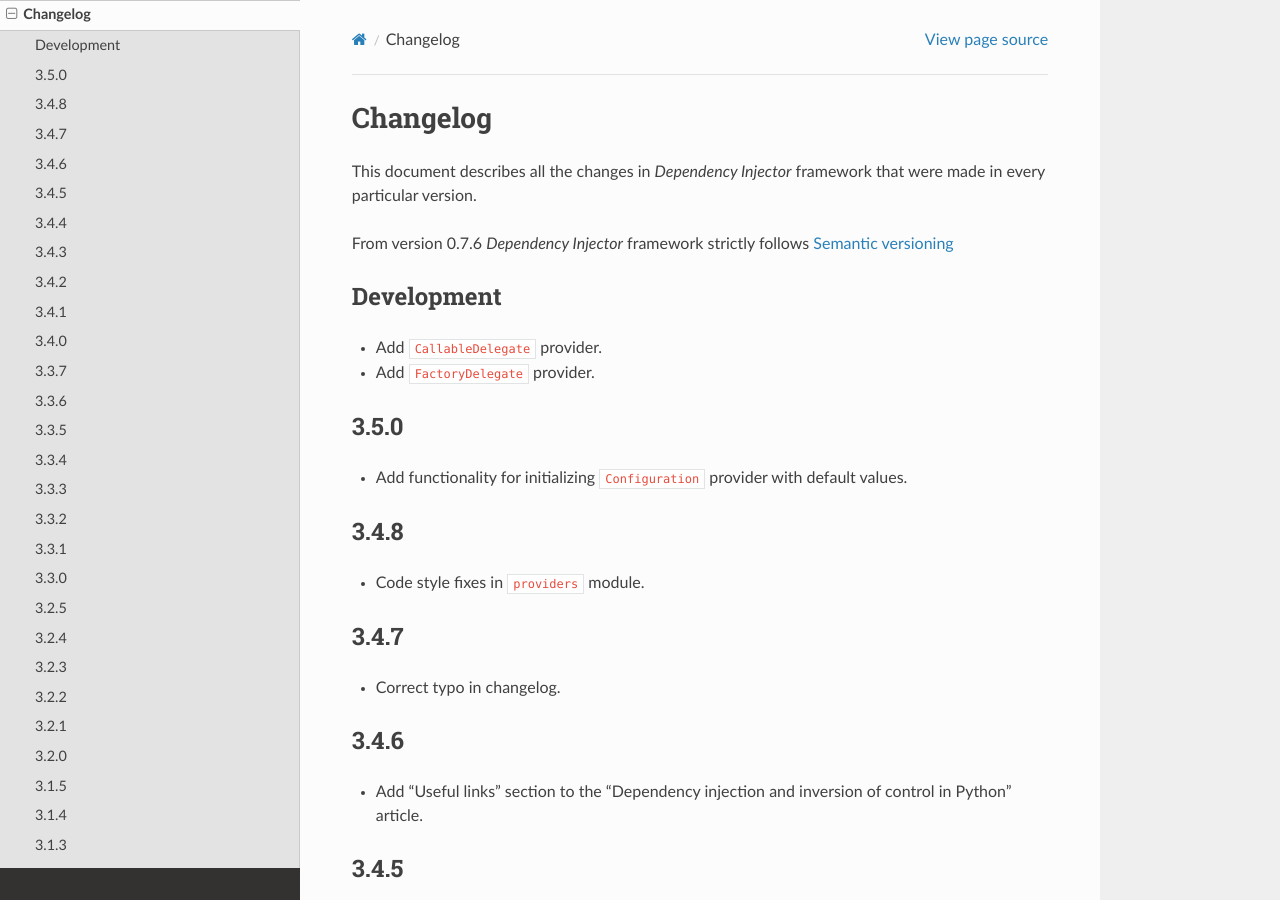
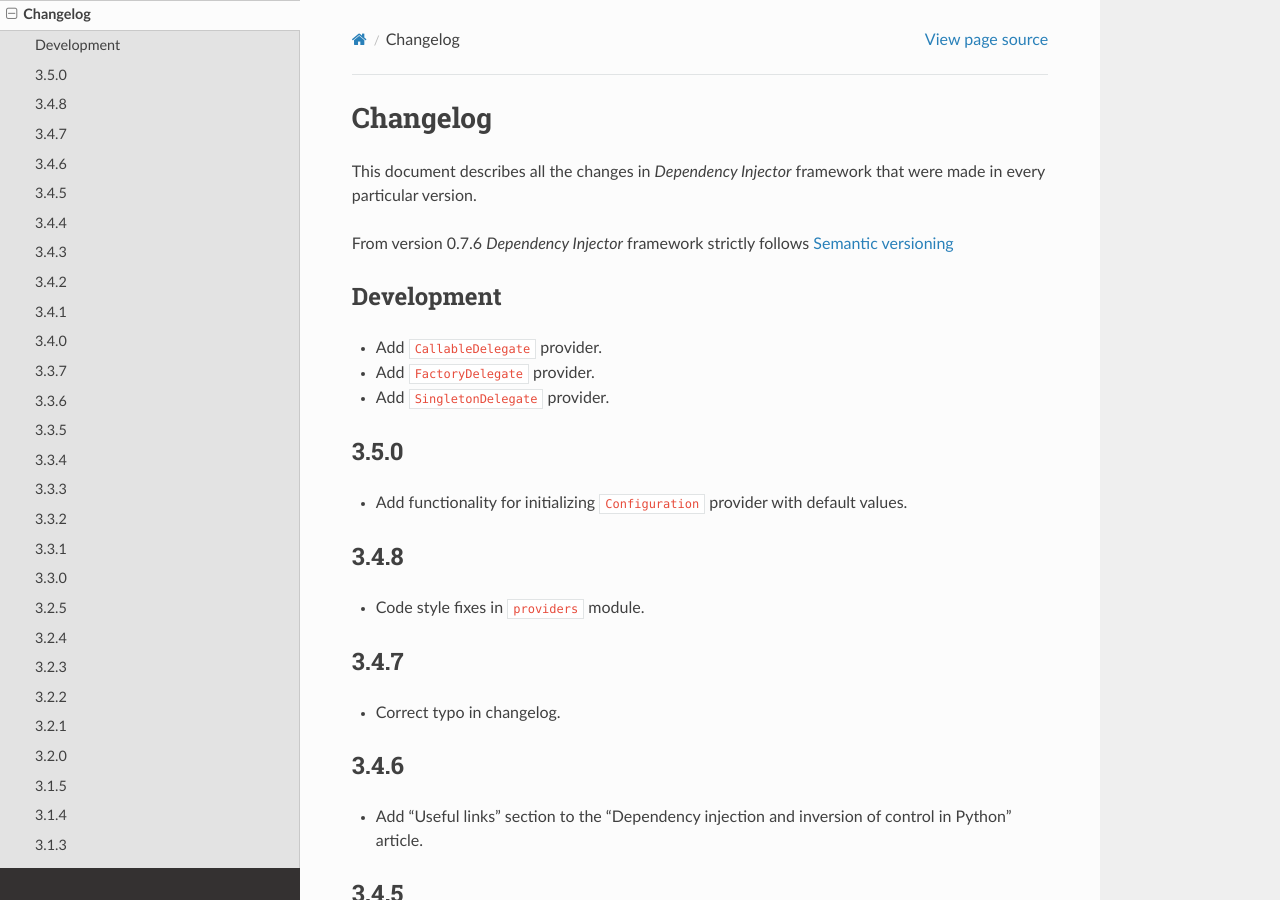
Before and after one commit to ets-labs/python-dependency-injector, a Sphinx documentation site: the page built from docs/main/changelog.rst, in a window 1280 px wide and 900 px high. Built offline with Sphinx 7.4.7 and the Read the Docs theme 2.0.0, drawn with Linux system fonts in a browser that asks for light colours.

Commit message:
Update changelog

```diff
--- a/docs/main/changelog.rst
+++ b/docs/main/changelog.rst
@@ -11,6 +11,7 @@ Development
 -----------
 - Add ``CallableDelegate`` provider.
 - Add ``FactoryDelegate`` provider.
+- Add ``SingletonDelegate`` provider.
 
 3.5.0
 -----
```
